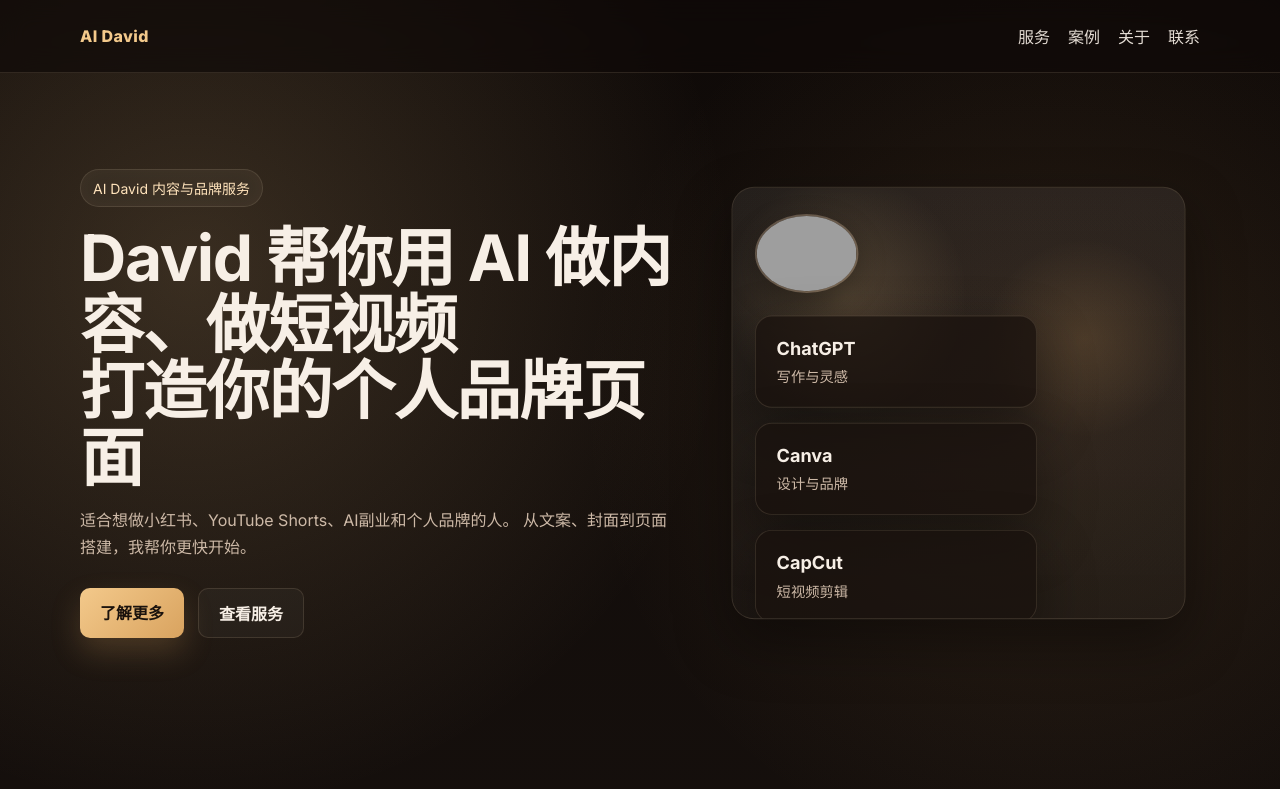
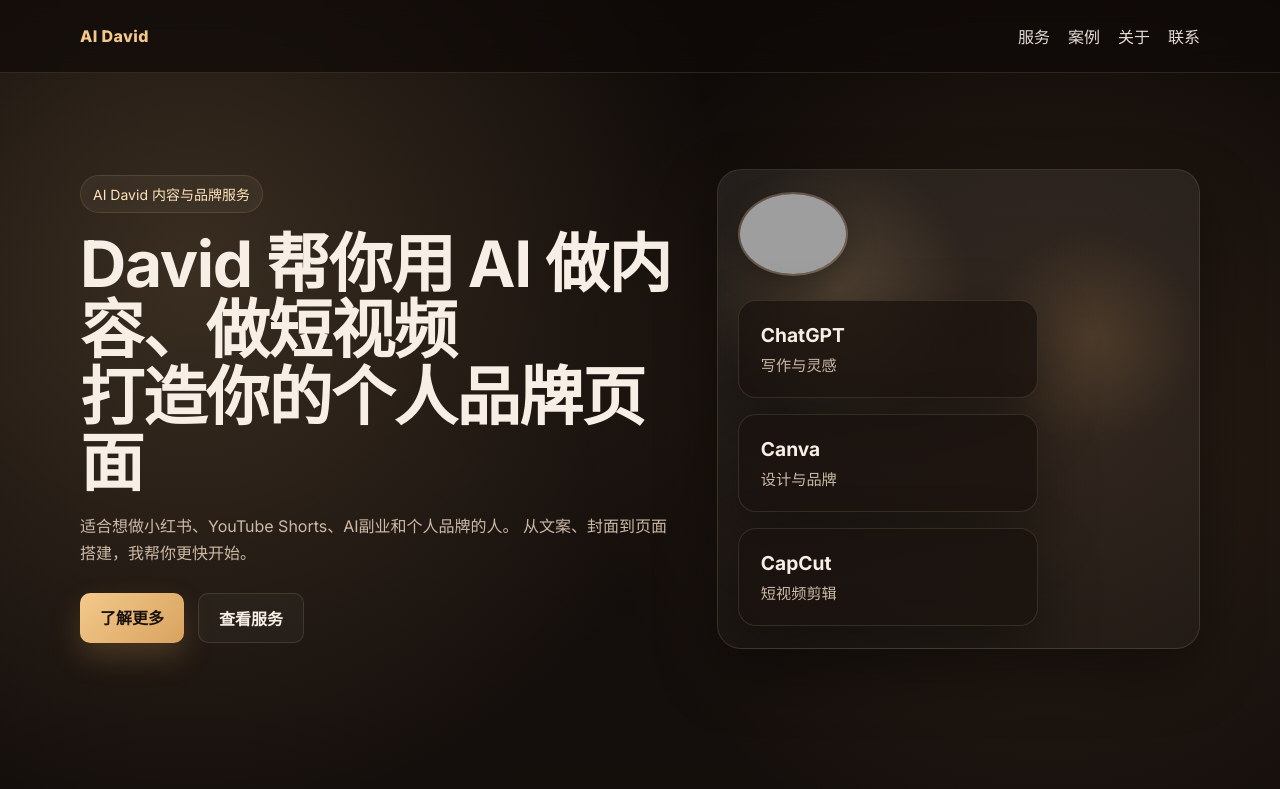
Before and after one commit to dw784699/AIDAVID, a plain HTML site: page index.html in a window 1280 px wide. Shown: the top 789 px of the page. Drawn offline with Linux system fonts and the light colour scheme; grey boxes are pictures that could not be loaded.

Commit message:
Update style.css

```diff
--- a/style.css
+++ b/style.css
@@ -186,12 +186,11 @@
 
 .hero-card {
   position: relative;
-  min-height: 460px;
+  min-height: 480px;
   border: 1px solid var(--line);
   background: linear-gradient(180deg, rgba(255,255,255,0.05), rgba(255,255,255,0.03));
   border-radius: 24px;
   box-shadow: var(--shadow);
-  transform: scale(0.94);
   overflow: hidden;
 }
 
@@ -212,7 +211,7 @@
   align-items: stretch;
   justify-content: flex-start;
   gap: 16px;
-  padding: 28px 24px;
+  padding: 22px 20px;
 }
 
 .mini-card {
```
